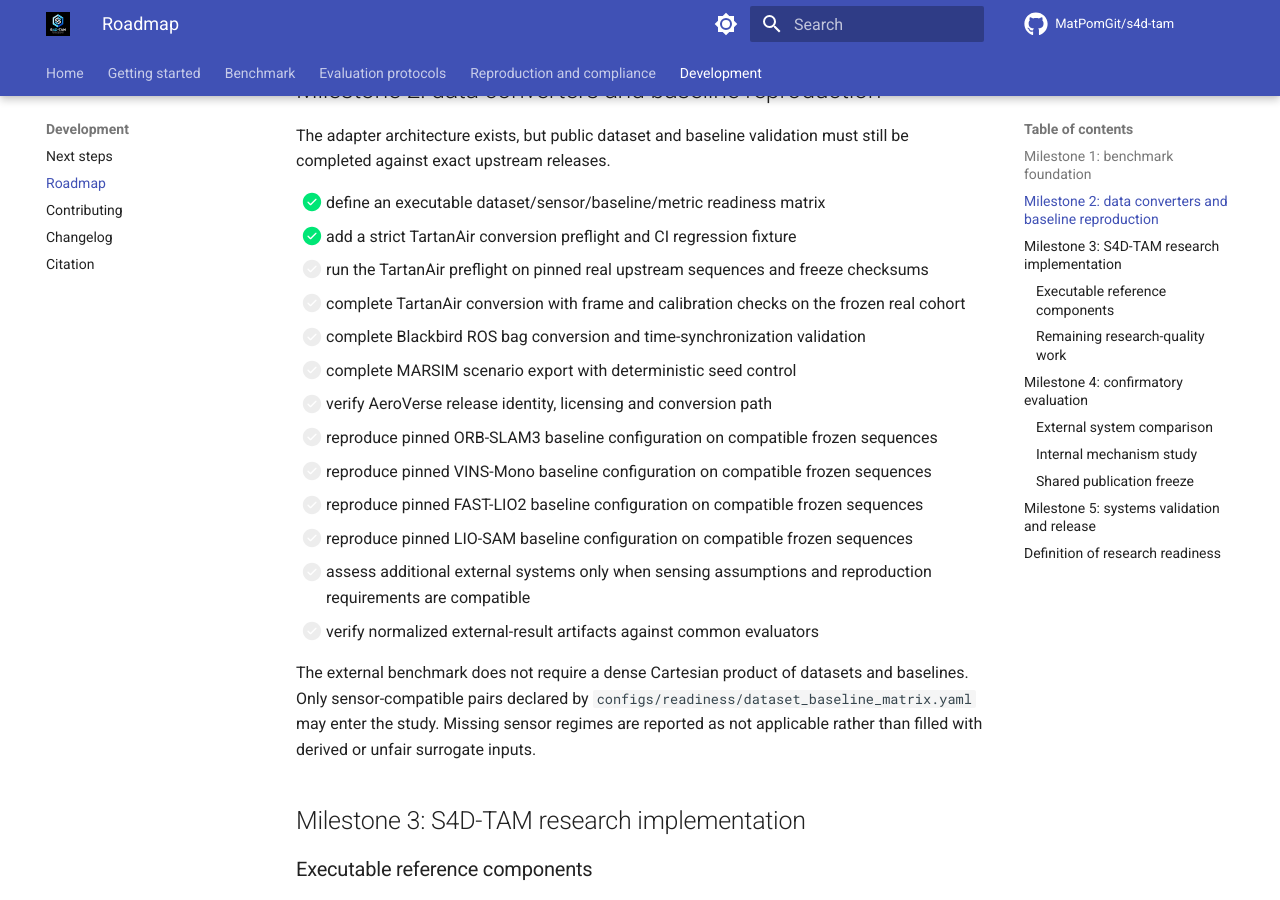
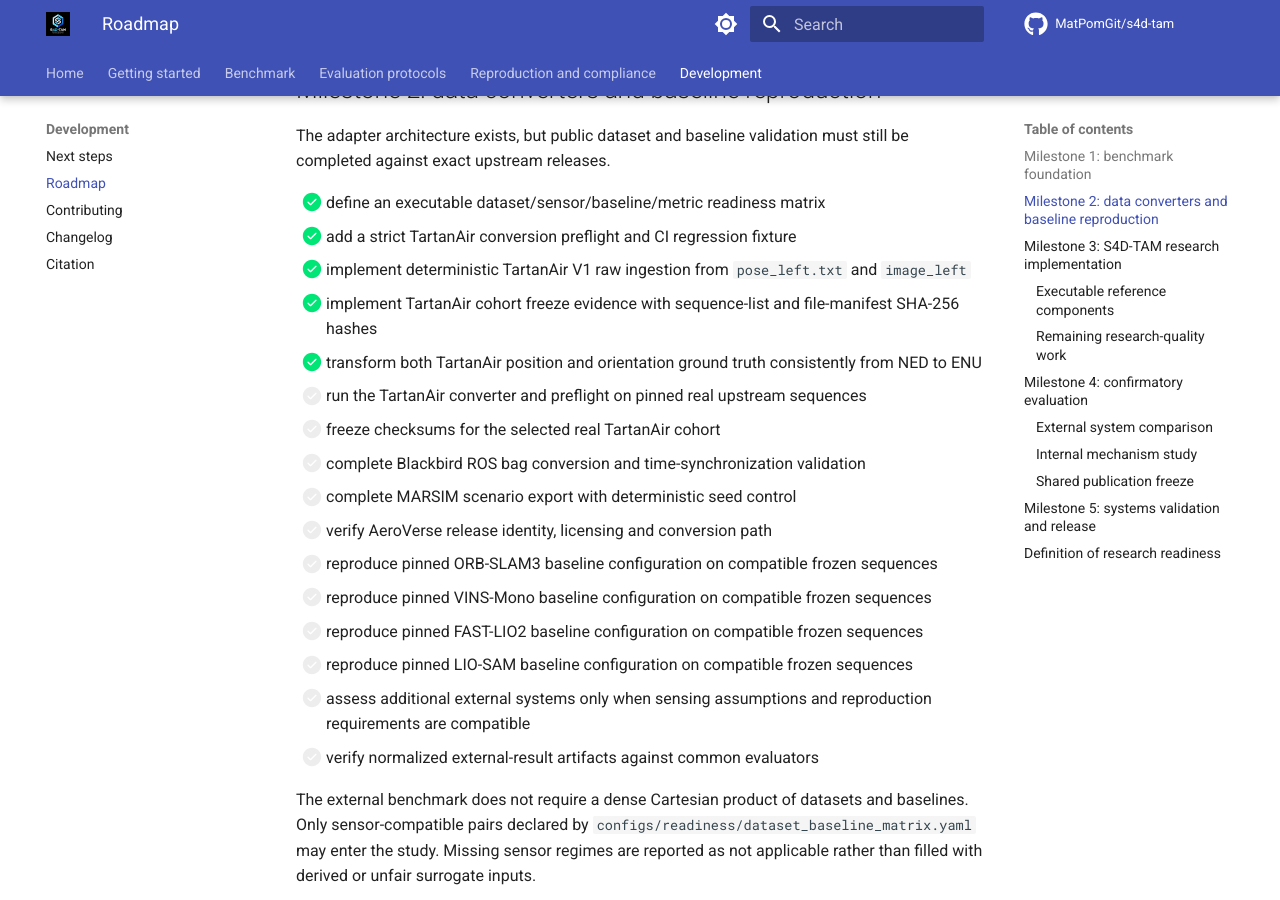
Before and after one commit to MatPomGit/s4d-tam, an MkDocs documentation site: the page built from docs/roadmap.md, in a window 1280 px wide and 900 px high, scrolled down 650 px. Built offline with MkDocs 1.6.1 and Material for MkDocs 9.7.7, drawn with Linux system fonts in a browser that asks for light colours; comment, search, counter and statistics services are not loaded.

Commit message:
docs: advance TartanAir ingestion roadmap

```diff
--- a/docs/roadmap.md
+++ b/docs/roadmap.md
@@ -19,8 +19,11 @@ The adapter architecture exists, but public dataset and baseline validation must
 
 - [x] define an executable dataset/sensor/baseline/metric readiness matrix
 - [x] add a strict TartanAir conversion preflight and CI regression fixture
-- [ ] run the TartanAir preflight on pinned real upstream sequences and freeze checksums
-- [ ] complete TartanAir conversion with frame and calibration checks on the frozen real cohort
+- [x] implement deterministic TartanAir V1 raw ingestion from `pose_left.txt` and `image_left`
+- [x] implement TartanAir cohort freeze evidence with sequence-list and file-manifest SHA-256 hashes
+- [x] transform both TartanAir position and orientation ground truth consistently from NED to ENU
+- [ ] run the TartanAir converter and preflight on pinned real upstream sequences
+- [ ] freeze checksums for the selected real TartanAir cohort
 - [ ] complete Blackbird ROS bag conversion and time-synchronization validation
 - [ ] complete MARSIM scenario export with deterministic seed control
 - [ ] verify AeroVerse release identity, licensing and conversion path
```
